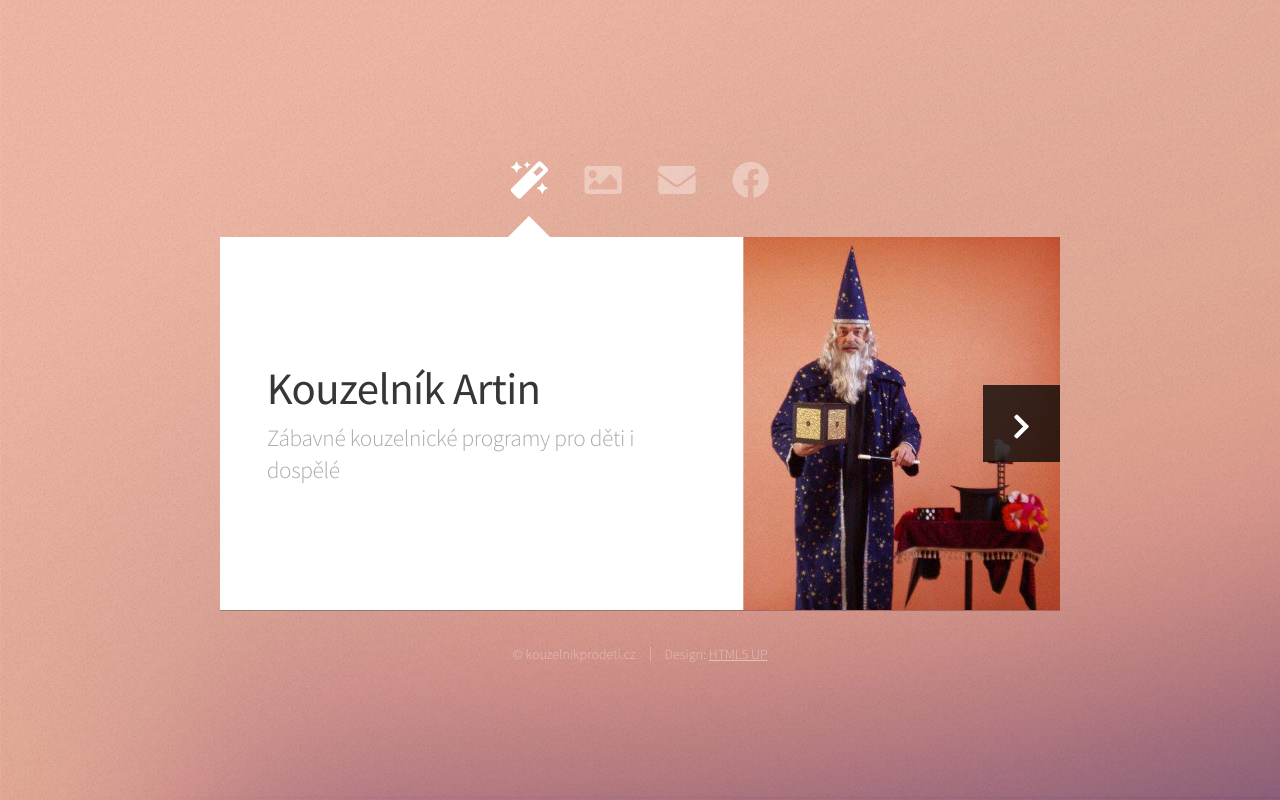
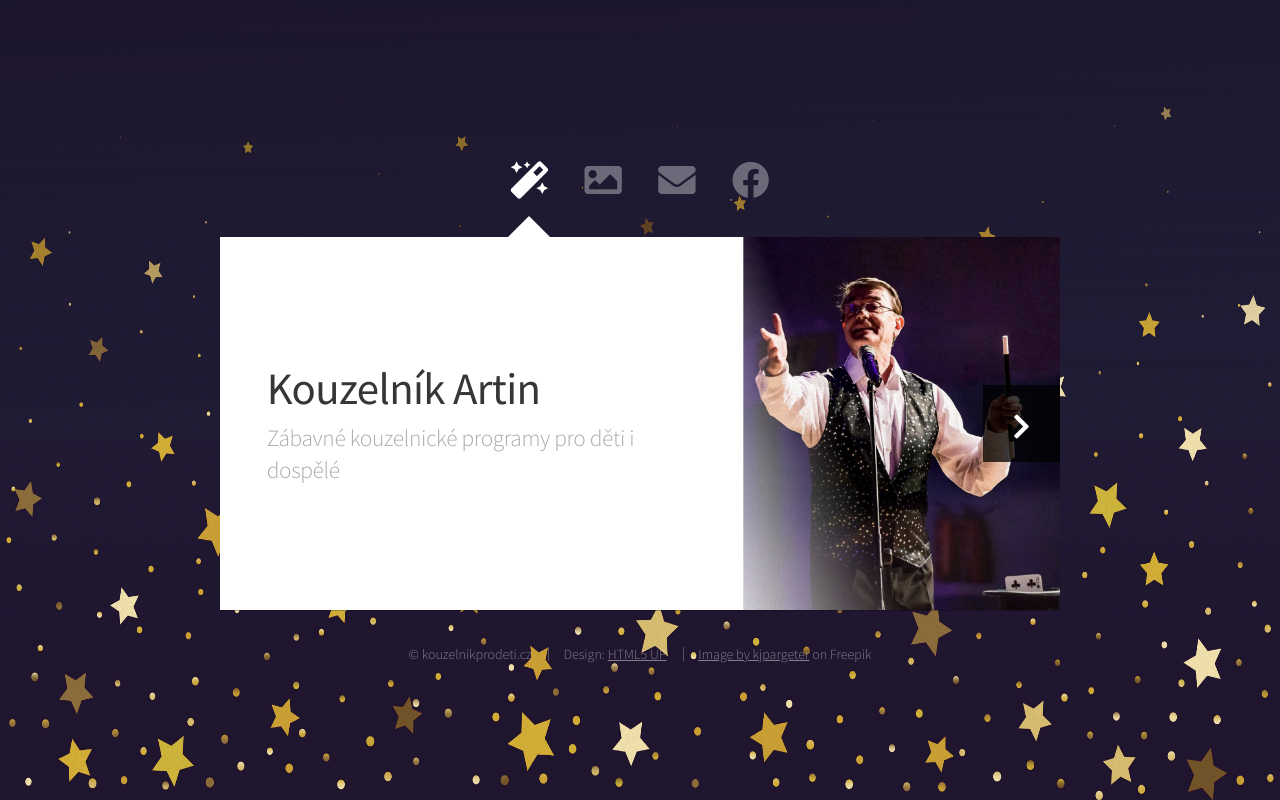
Before and after one commit to bitwebcz/kouzelnik, a plain HTML site: page index.html in a window 1280 px wide. Drawn offline with Linux system fonts and the light colour scheme.

Commit message:
bg and hero image update

```diff
--- a/assets/css/main.css
+++ b/assets/css/main.css
@@ -1307,7 +1307,7 @@ input, select, textarea {
 	}
 
 	body {
-		background-image: url("images/overlay.png"), url("images/bg.jpg");
+		background-image: url("images/overlay.png"), url("images/bg7.jpg");
 		background-repeat: repeat, no-repeat;
 		background-size: auto, 100% 100%;
 		background-attachment: fixed;
--- a/index.html
+++ b/index.html
@@ -34,7 +34,7 @@
 								</header>
 								<a href="#galerie" class="jumplink pic">
 									<span class="arrow icon solid fa-chevron-right"><span>Galerie</span></span>
-									<img src="images/me2.jpg" alt="" />
+									<img src="images/me7.jpg" alt="" />
 								</a>
 							</article>
 
@@ -101,7 +101,9 @@
 				<!-- Footer -->
 					<div id="footer">
 						<ul class="copyright">
-							<li>&copy; kouzelnikprodeti.cz</li><li>Design: <a target="_blank" href="http://html5up.net">HTML5 UP</a></li>
+							<li>&copy; kouzelnikprodeti.cz</li>
+							<li>Design: <a target="_blank" href="http://html5up.net">HTML5 UP</a></li>
+							<li><a target="_blank" href="https://www.freepik.com/free-vector/christmas-banner-with-stars-design_35429098.htm#query=yellow%20stars%20blue%20background&position=9&from_view=search&track=ais">Image by kjpargeter</a> on Freepik</li>
 						</ul>
 					</div>
 
```
Also changed, not shown: assets/css/images/bg7.jpg (added), images/me7.jpg (added).
